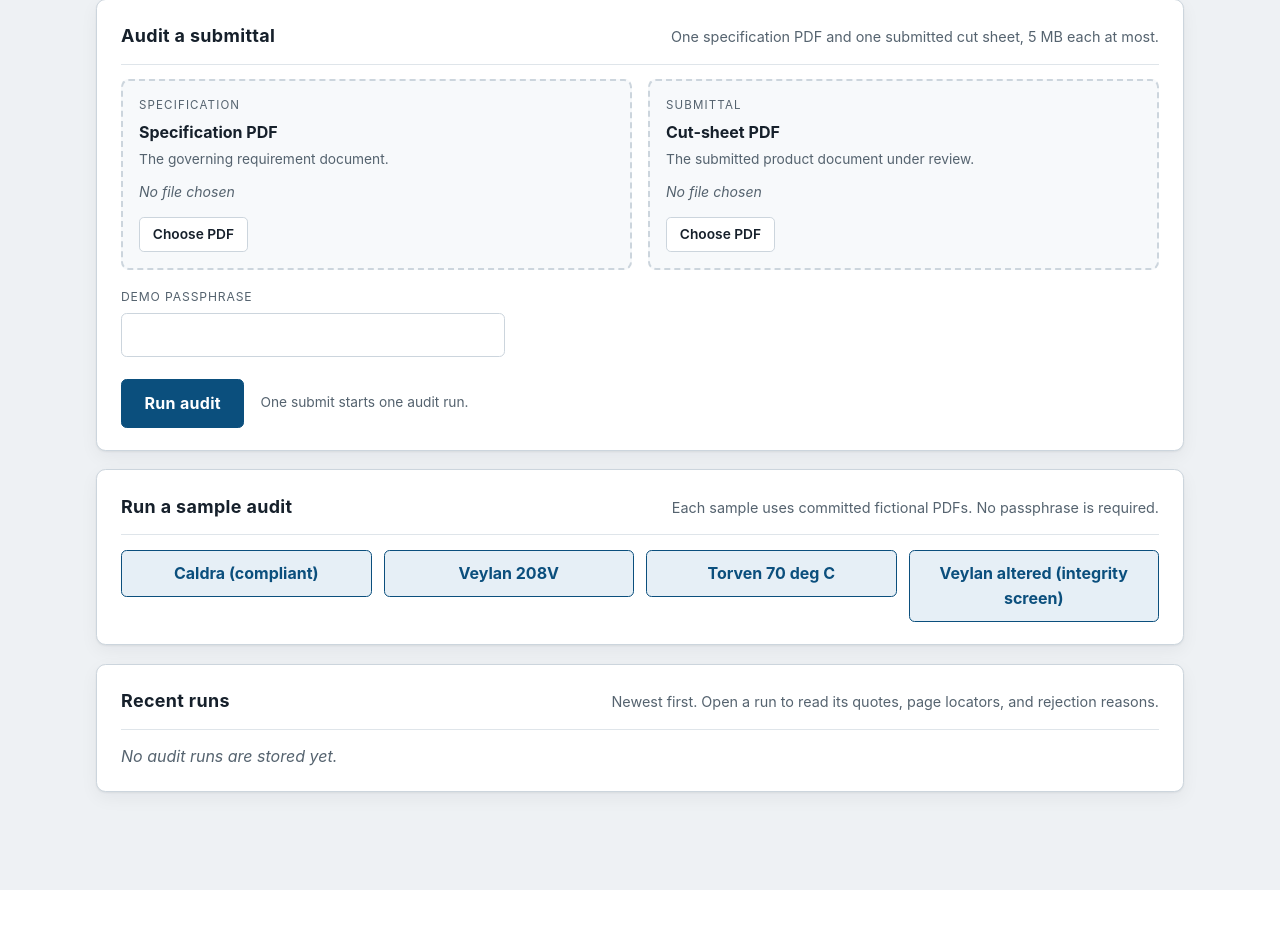
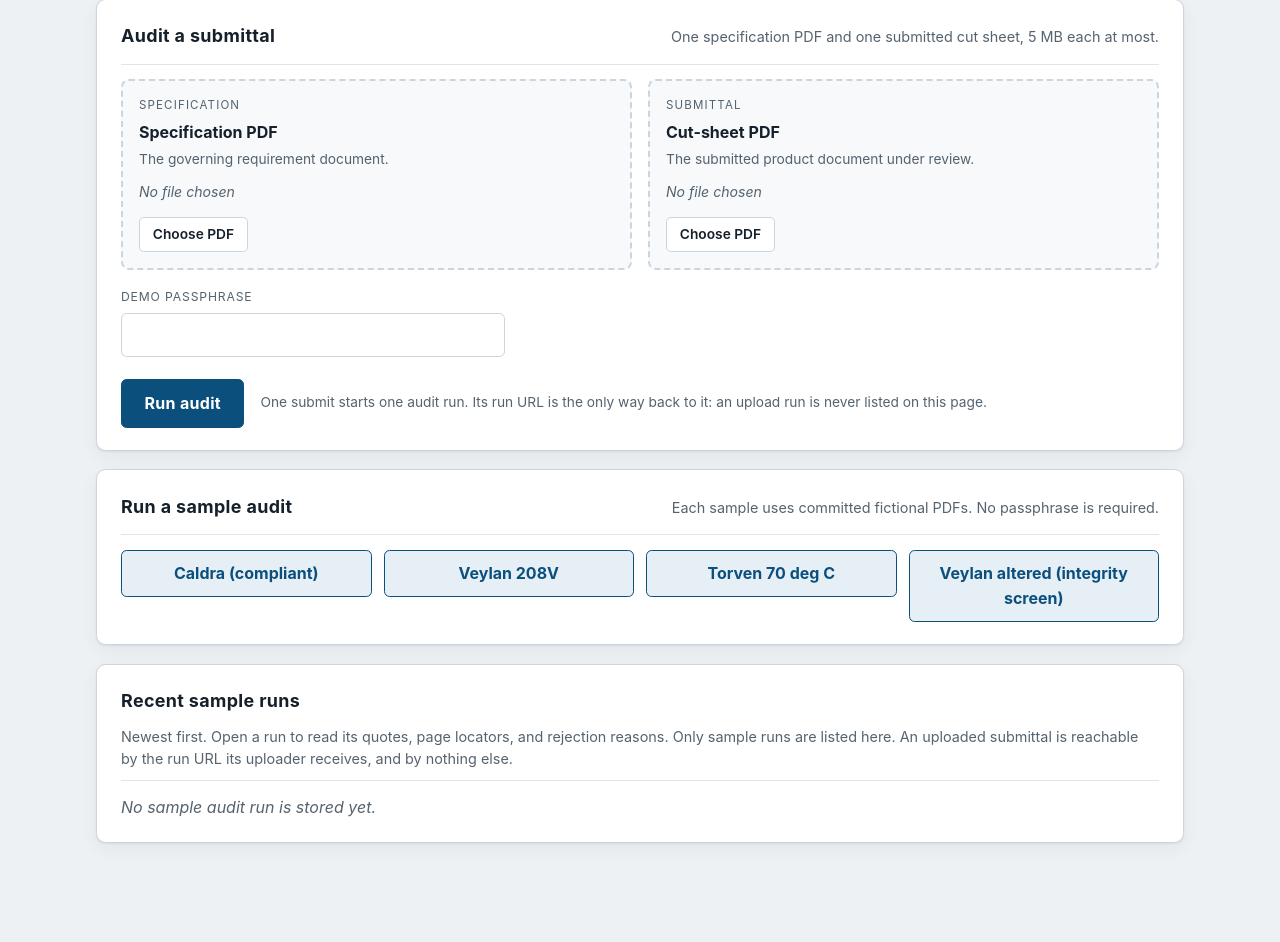
Before and after one commit to mcs-eng/specguard, a FastAPI app: page / in a window 1280 px wide. Shown: the part 426-1368 px from the top of the page. Before the commit the page ends 1316 px from the top, so only its background shows below. Run offline with FastAPI, Linux system fonts and the light colour scheme.

Commit message:
List sample runs only, and state the capability-URL model
The landing page published every run, so a submittal uploaded behind the demo
passphrase reached every later visitor of the public page. The list now carries
source=sample runs only.

An upload run stays reachable by its own URL: /runs/{id}, its JSON export, and
its RFI draft all resolve. The 128-bit uuid4 identifier is the whole access
control, and no route enumerates it. README states that plainly under Who can
read a run, including the part a capability URL always carries: the URL is the
credential, so an upload is as private as its URL is kept.

```diff
--- a/specguard/web/app.py
+++ b/specguard/web/app.py
@@ -1235,12 +1235,23 @@ def _render_index(
     failed_run_id: str | None = None,
     status_code: int = 200,
 ) -> Response:
-    """Render the shared landing page with a controlled user-facing error."""
+    """Render the shared landing page with a controlled user-facing error.
+
+    The recent-runs list carries sample runs only. An upload run is reachable
+    by its own URL, which the uploader receives on the redirect, and by no
+    other route: it is never listed, never linked, and never enumerated. A
+    128-bit random run identifier is the whole access control, so listing one
+    here would publish somebody else's submittal to every later visitor.
+    """
     return templates.TemplateResponse(
         request=request,
         name="index.html",
         context={
-            "runs": [_display_run(run) for run in services.repository.list_runs()],
+            "runs": [
+                _display_run(run)
+                for run in services.repository.list_runs()
+                if run.get("source") == "sample"
+            ],
             "submission_token": secrets.token_urlsafe(32),
             "error": error,
             "failed_run_id": failed_run_id,
--- a/specguard/web/templates/index.html
+++ b/specguard/web/templates/index.html
@@ -61,7 +61,7 @@
     </div>
     <div class="submit-row">
       <button id="audit-submit" type="submit">Run audit</button>
-      <span class="submit-note muted">One submit starts one audit run.</span>
+      <span class="submit-note muted">One submit starts one audit run. Its run URL is the only way back to it: an upload run is never listed on this page.</span>
     </div>
     <div id="audit-progress" class="running-panel" role="status" aria-live="polite" tabindex="-1" hidden>
       <span class="pulse" aria-hidden="true"></span>
@@ -95,8 +95,8 @@
 </section>
 <section class="card">
   <div class="section-head">
-    <h2>Recent runs</h2>
-    <p>Newest first. Open a run to read its quotes, page locators, and rejection reasons.</p>
+    <h2>Recent sample runs</h2>
+    <p>Newest first. Open a run to read its quotes, page locators, and rejection reasons. Only sample runs are listed here. An uploaded submittal is reachable by the run URL its uploader receives, and by nothing else.</p>
   </div>
   {% if runs %}
   <div class="table-wrap">
@@ -116,7 +116,7 @@
       </tbody>
     </table>
   </div>
-  {% else %}<p class="empty">No audit runs are stored yet.</p>{% endif %}
+  {% else %}<p class="empty">No sample audit run is stored yet.</p>{% endif %}
 </section>
 <style>
   .explainer .steps { display: grid; gap: .75rem; grid-template-columns: repeat(auto-fit, minmax(220px, 1fr)); margin: 0; padding: 0; list-style: none; counter-reset: none; }
```
Also changed, not shown: tests/test_web.py (+49 -1 lines), README.md.
